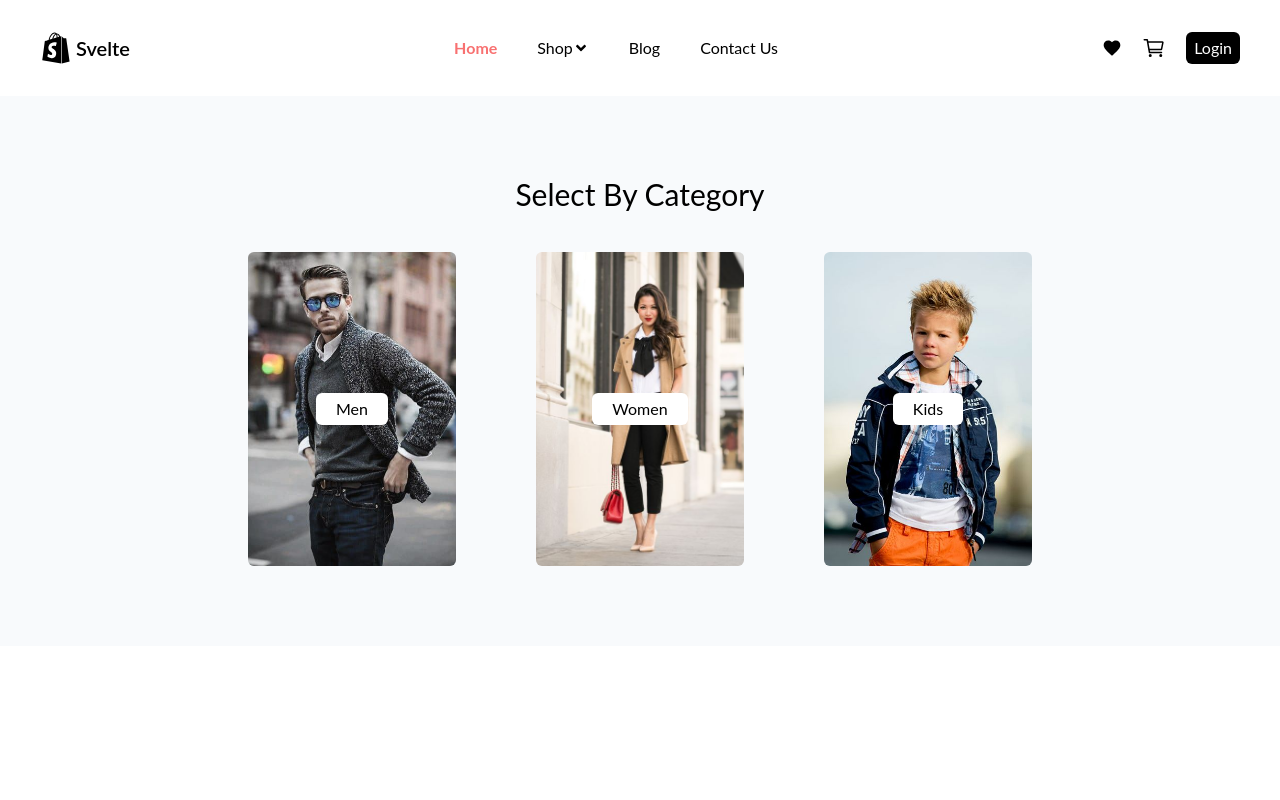
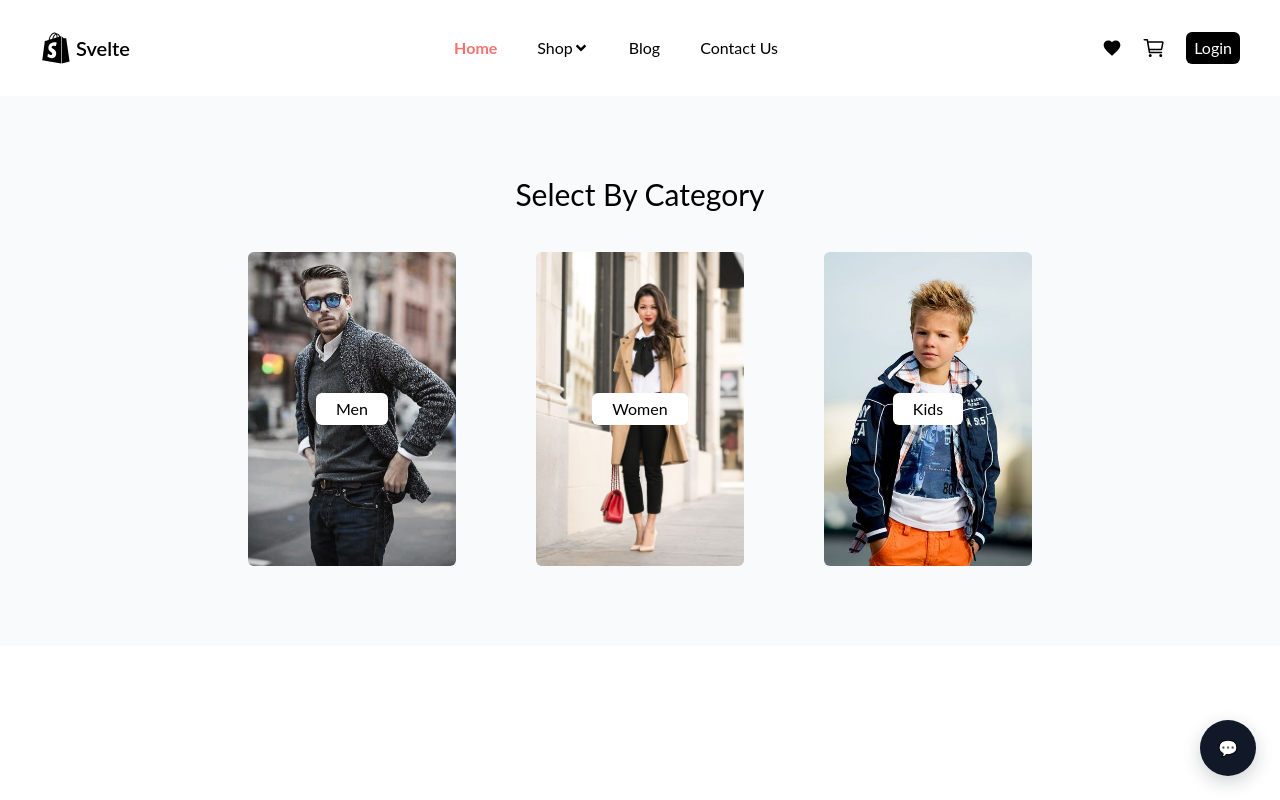
Before and after one commit to Chamaali/Clothing-Store, a React app in the folder client/: page /home in a window 1280 px wide. Shown: the top 800 px of the page. Built offline with nearby package versions, Linux system fonts and the light colour scheme; the HTML template or start-up script is replaced by a standard one.

Commit message:
Updated AllCloth page and Home page

```diff
--- a/client/src/components/select cotegory/SelectCategory.jsx
+++ b/client/src/components/select cotegory/SelectCategory.jsx
@@ -19,7 +19,7 @@ function SelectCategory() {
             />
             <div className='absolute top-0 left-0 flex items-center justify-center w-full h-full duration-500 bg-black bg-opacity-0 rounded-md group-hover:bg-opacity-35'>
               <Link
-                to={`/all_cloth/${select.btnText}`}
+                to={`/all_cloths/${select.endpoint}`}
                 className='flex items-center justify-center w-full h-full'
               >
                 <button className='px-5 py-1 bg-white rounded-md'>{select.btnText}</button>
--- a/client/src/components/select cotegory/selectData.js
+++ b/client/src/components/select cotegory/selectData.js
@@ -6,16 +6,16 @@ export const selectData = [
     {
         image : menImg,
         btnText : 'Men',
-        linkUrl: ''
+        endpoint: 'men'
     },
     {
         image : womenImg,
         btnText : 'Women',
-        linkUrl: ''
+        endpoint: 'women'
     },
     {
         image : kidImg,
         btnText : 'Kids',
-        linkUrl: ''
+        endpoint: 'kids'
     }
 ]
--- a/client/src/main.jsx
+++ b/client/src/main.jsx
@@ -30,7 +30,8 @@ const router = createBrowserRouter([
   { path: "/orders", element: <OdersDetails /> },
   { path: "/update_cloth/:id", element: <UpdateCloth /> },
   { path: "/home", element: <HomePage /> },
-  { path: "/all_cloth/:category", element: <AllCloth /> },
+  { path: "/all_cloths", element: <AllCloth /> },
+  { path: "/all_cloths/:category", element: <AllCloth /> },
   { path: "/all_cloths/:category/:type", element: <AllCloth /> },
   { path: "/cart", element:<CartPage /> },
   { path: "/checkout", element: <CheckOut /> },
--- a/client/src/pages/HomePage.jsx
+++ b/client/src/pages/HomePage.jsx
@@ -1,11 +1,13 @@
-import React from 'react'
+import React, { useState } from 'react'
 import InstagramStories from '../components/instagram stories/InstagramStories'
 import CustomerTestimonial from '../components/testimonial/CustomerTestimonial'
 import Footer from '../components/footer/Footer'
 import SelectCategory from '../components/select cotegory/SelectCategory'
 import NavBar from '../components/navigationBar/NavBar';
+import ChatWidget from '../components/chat/ChatWidget'
 
 function HomePage() {
+    const [isChatOpen, setIsChatOpen] = useState(false);
   return (
     <div>
       <NavBar/>
@@ -14,6 +16,29 @@ function HomePage() {
         <InstagramStories />
         <CustomerTestimonial />
         <Footer />
+        <button
+        aria-label="Open chat"
+        className="floating-chat-toggle"
+        onClick={() => setIsChatOpen((s) => !s)}
+        style={{
+          position: "fixed",
+          bottom: 24,
+          right: 24,
+          width: 56,
+          height: 56,
+          borderRadius: 28,
+          border: "none",
+          backgroundColor: "#111827",
+          color: "white",
+          boxShadow: "0 6px 18px rgba(17,24,39,0.2)",
+          cursor: "pointer",
+          zIndex: 9999,
+        }}
+      >
+        💬
+      </button>
+
+      {isChatOpen && <ChatWidget onClose={() => setIsChatOpen(false)} />}
       </div>
     </div>
   )
--- a/client/src/pages/LoginPage.jsx
+++ b/client/src/pages/LoginPage.jsx
@@ -65,7 +65,7 @@ function LoginPage() {
         </div>
         <Link to='/signup'>
           <p className='text-base '>
-            Don't have an account?{' '}
+            Don&apos;t have an account?{' '}
             <button className='text-base font-bold text-buttonColor'>Signup</button>
           </p>
         </Link>
--- a/client/src/pages/user/AllCloth.jsx
+++ b/client/src/pages/user/AllCloth.jsx
@@ -1,33 +1,137 @@
+// import React, { useState } from 'react'
+// // NavBar is provided by RootLayout
+// import { useParams } from 'react-router-dom'
+// import ClothDetails from '../../components/cloth details/ClothDetails'
+// import { useGetBuCategoryAndTypeQuery, useGetByCategoryUserQuery } from '../../store/api/userApi'
+// import NavBar from '../../components/navigationBar/NavBar'
+// import Footer from '../../components/footer/Footer'
+// import ChatWidget from '../../components/chat/ChatWidget'
+
+// function AllCloth() {
+//   const [seeDetail, setSeeDetail] = useState(false)
+//   const [clothId, setClothId] = useState(null)
+
+//   const {category, type} = useParams()
+//   const {data:categoryData, isLoading:categoryLoading} = useGetByCategoryUserQuery(category)
+//   const {data:typeData, isLoading:typeLoading } = useGetBuCategoryAndTypeQuery({category, type})
+
+//   if(categoryLoading || typeLoading){
+//     return <div className='flex items-center justify-center w-full h-[100vh]'>Loading...</div>
+//   }
+
+//   const handleSeeDetais = () =>{
+//     setSeeDetail(false)
+//   }
+
+//       const [isChatOpen, setIsChatOpen] = useState(false);
+
+//   return (
+//     <div>
+//       <NavBar/>
+
+//       <div className='min-h-[92vh] px-10 py-10  max-md:px-5 bg-slate-50'>
+
+//         <div className='flex flex-wrap justify-center gap-10 max-md:justify-around max-lg:gap-5'>
+//           { type ? (
+//              typeData.clothByCategoryAndType.map((itemData)=>(
+//               <div key={itemData._id} className='flex flex-col gap-3 duration-300 bg-white rounded-md cursor-pointer h-max hover:scale-105 w-[200px]' onClick={()=> { setSeeDetail(true), setClothId(itemData._id) }}>
+//                 <div className='flex justify-center'>
+//                   <img src={itemData.image} alt={itemData.subTitle}  className='object-cover w-40 h-40 rounded-t-md max-sm:w-36 max-sm:h-36'/>
+//                 </div>
+//                 <div className='p-1 text-sm'>
+//                   <h3 className='text-red-700'>{itemData.title}</h3>
+//                   <h4 className='text-blue-800 '>{itemData.subTitle}</h4>
+//                   <h4 className='font-semibold '>$ {itemData.price}</h4>
+//                 </div>
+//               </div>
+//               ))
+//           ) : (
+//           categoryData.clothsBycategory.map((itemData)=>(
+//           <div key={itemData._id} className='flex flex-col gap-3 duration-300 bg-white rounded-md cursor-pointer h-max hover:scale-105 w-[200px]' onClick={()=> { setSeeDetail(true), setClothId(itemData._id) }}>
+//             <div className='flex justify-center'>
+//               <img src={itemData.image} alt={itemData.subTitle}  className='object-cover w-40 h-40 rounded-t-md max-sm:w-36 max-sm:h-36'/>
+//             </div>
+//             <div className='p-1 text-sm'>
+//               <h3 className='text-red-700'>{itemData.title}</h3>
+//               <h4 className='text-blue-800 '>{itemData.subTitle}</h4>
+//               <h4 className='font-semibold '>$ {itemData.price}</h4>
+//             </div>
+//           </div>
+//           ))
+//         )}
+//         </div>
+
+//       { seeDetail && <ClothDetails seeDetails={handleSeeDetais} id={clothId}/> }
+//       </div>
+//         <Footer />
+//         <button
+//         aria-label="Open chat"
+//         className="floating-chat-toggle"
+//         onClick={() => setIsChatOpen((s) => !s)}
+//         style={{
+//           position: "fixed",
+//           bottom: 24,
+//           right: 24,
+//           width: 56,
+//           height: 56,
+//           borderRadius: 28,
+//           border: "none",
+//           backgroundColor: "#111827",
+//           color: "white",
+//           boxShadow: "0 6px 18px rgba(17,24,39,0.2)",
+//           cursor: "pointer",
+//           zIndex: 9999,
+//         }}
+//       >
+//         💬
+//       </button>
+
+//       {isChatOpen && <ChatWidget onClose={() => setIsChatOpen(false)} />}
+
+//     </div>
+//   )
+// }
+
+// export default AllCloth
+
 import React, { useState } from 'react'
 // NavBar is provided by RootLayout
 import { useParams } from 'react-router-dom'
 import ClothDetails from '../../components/cloth details/ClothDetails'
 import { useGetBuCategoryAndTypeQuery, useGetByCategoryUserQuery } from '../../store/api/userApi'
+import NavBar from '../../components/navigationBar/NavBar'
+import Footer from '../../components/footer/Footer'
+import ChatWidget from '../../components/chat/ChatWidget'
 
 function AllCloth() {
+  // ✅ ALL HOOKS AT THE TOP - BEFORE ANY CONDITIONALS OR RETURNS
   const [seeDetail, setSeeDetail] = useState(false)
   const [clothId, setClothId] = useState(null)
+  const [isChatOpen, setIsChatOpen] = useState(false)
 
   const {category, type} = useParams()
-  const {data:categoryData, isLoading:categoryLoading} = useGetByCategoryUserQuery(category)
-  const {data:typeData, isLoading:typeLoading } = useGetBuCategoryAndTypeQuery({category, type})
+  const {data: categoryData, isLoading: categoryLoading} = useGetByCategoryUserQuery(category)
+  const {data: typeData, isLoading: typeLoading} = useGetBuCategoryAndTypeQuery({category, type})
 
+  // ✅ NOW you can do early returns AFTER all hooks
   if(categoryLoading || typeLoading){
     return <div className='flex items-center justify-center w-full h-[100vh]'>Loading...</div>
   }
 
-  const handleSeeDetais = () =>{
+  const handleSeeDetais = () => {
     setSeeDetail(false)
   }
 
   return (
     <div>
+      <NavBar/>
+
       <div className='min-h-[92vh] px-10 py-10  max-md:px-5 bg-slate-50'>
 
         <div className='flex flex-wrap justify-center gap-10 max-md:justify-around max-lg:gap-5'>
           { type ? (
              typeData.clothByCategoryAndType.map((itemData)=>(
-              <div key={itemData._id} className='flex flex-col gap-3 duration-300 bg-white rounded-md cursor-pointer h-max hover:scale-105 w-[200px]' onClick={()=> { setSeeDetail(true), setClothId(itemData._id) }}>
+              <div key={itemData._id} className='flex flex-col gap-3 duration-300 bg-white rounded-md cursor-pointer h-max hover:scale-105 w-[200px]' onClick={()=> { setSeeDetail(true); setClothId(itemData._id) }}>
                 <div className='flex justify-center'>
                   <img src={itemData.image} alt={itemData.subTitle}  className='object-cover w-40 h-40 rounded-t-md max-sm:w-36 max-sm:h-36'/>
                 </div>
@@ -40,7 +144,7 @@ function AllCloth() {
               ))
           ) : (
           categoryData.clothsBycategory.map((itemData)=>(
-          <div key={itemData._id} className='flex flex-col gap-3 duration-300 bg-white rounded-md cursor-pointer h-max hover:scale-105 w-[200px]' onClick={()=> { setSeeDetail(true), setClothId(itemData._id) }}>
+          <div key={itemData._id} className='flex flex-col gap-3 duration-300 bg-white rounded-md cursor-pointer h-max hover:scale-105 w-[200px]' onClick={()=> { setSeeDetail(true); setClothId(itemData._id) }}>
             <div className='flex justify-center'>
               <img src={itemData.image} alt={itemData.subTitle}  className='object-cover w-40 h-40 rounded-t-md max-sm:w-36 max-sm:h-36'/>
             </div>
@@ -56,6 +160,33 @@ function AllCloth() {
 
       { seeDetail && <ClothDetails seeDetails={handleSeeDetais} id={clothId}/> }
       </div>
+
+      <Footer />
+
+      <button
+        aria-label="Open chat"
+        className="floating-chat-toggle"
+        onClick={() => setIsChatOpen((s) => !s)}
+        style={{
+          position: "fixed",
+          bottom: 24,
+          right: 24,
+          width: 56,
+          height: 56,
+          borderRadius: 28,
+          border: "none",
+          backgroundColor: "#111827",
+          color: "white",
+          boxShadow: "0 6px 18px rgba(17,24,39,0.2)",
+          cursor: "pointer",
+          zIndex: 9999,
+        }}
+      >
+        💬
+      </button>
+
+      {isChatOpen && <ChatWidget onClose={() => setIsChatOpen(false)} />}
+
     </div>
   )
 }
```
Also changed, not shown: client/src/components/navigationBar/DropDownMenu.jsx (+4 -4 lines).
